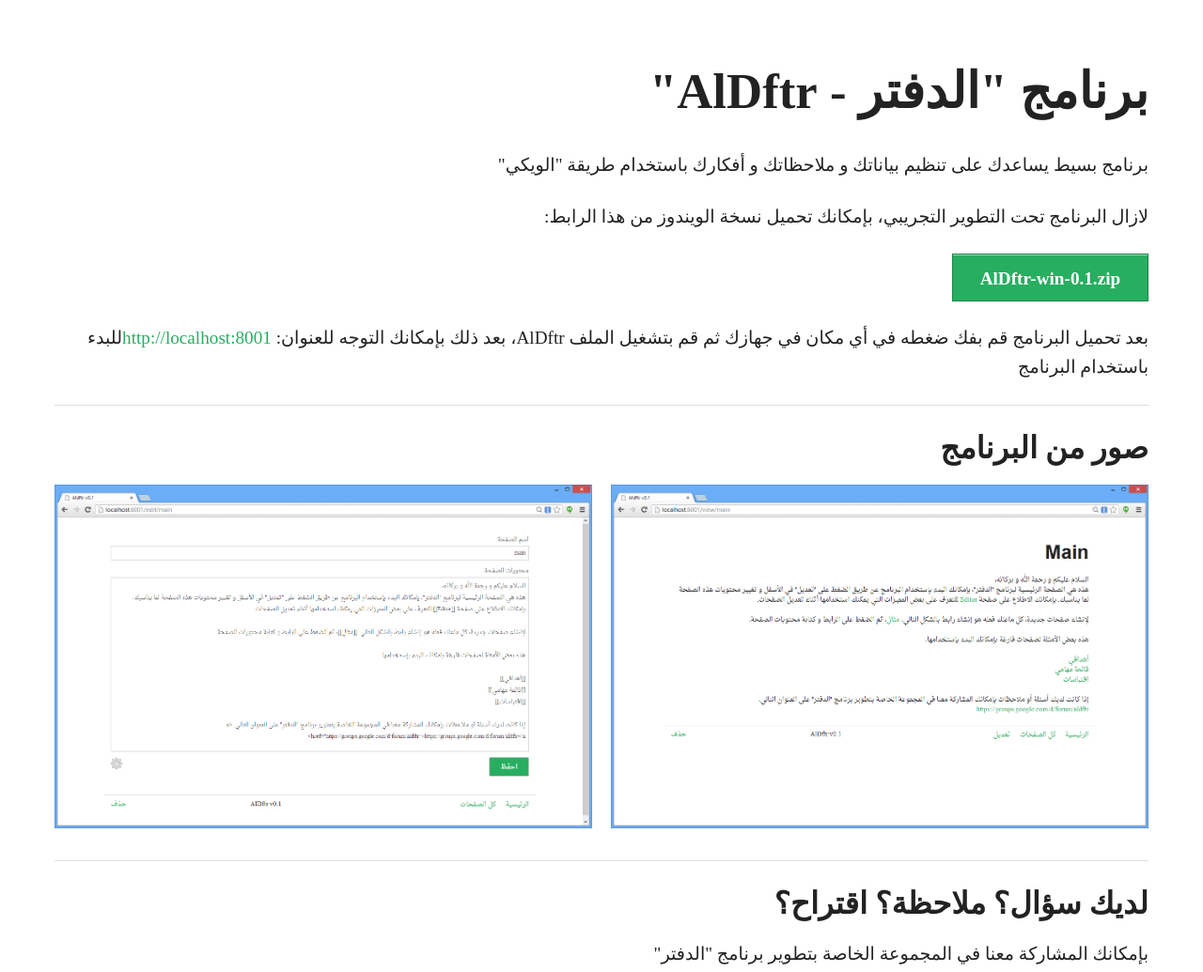
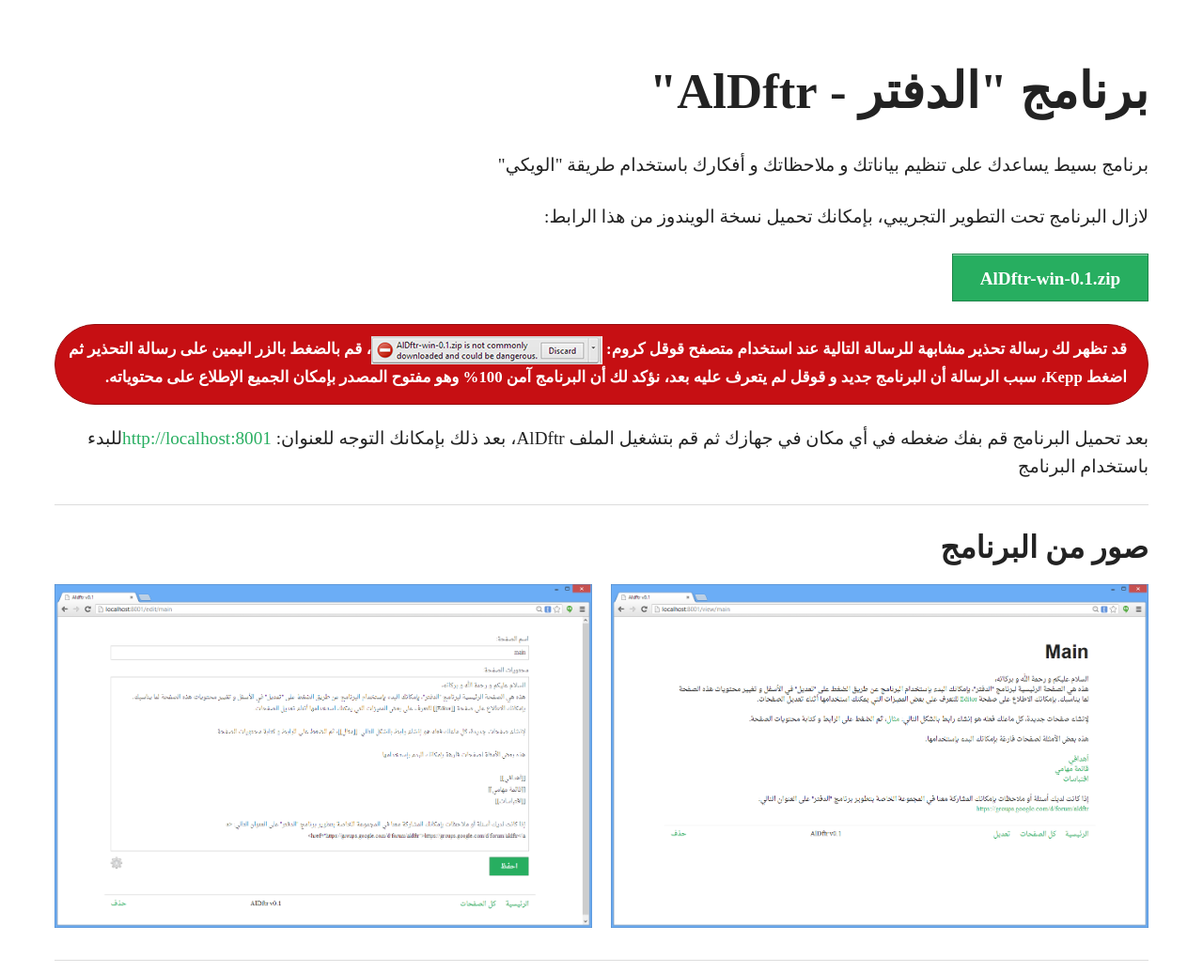
Before and after one commit to mznmel/AlDftr, a plain HTML site: page alDftr.com/index.html in a window 1280 px wide. Shown: the top 1035 px of the page at 94% size. Drawn offline with Linux system fonts and the light colour scheme; a web font is replaced by a local one.

Commit message:
Added explanation for Google Chorme alert

```diff
--- a/alDftr.com/index.html
+++ b/alDftr.com/index.html
@@ -16,6 +16,9 @@
         <p>برنامج بسيط يساعدك على تنظيم بياناتك و ملاحظاتك و أفكارك باستخدام طريقة "الويكي"</p>
         <p>لازال البرنامج تحت التطوير التجريبي، بإمكانك تحميل نسخة الويندوز من هذا الرابط:</p>
         <a class="button" href="http://aldftr.com/bin-dist/win/AlDftr-win-0.1.zip">AlDftr-win-0.1.zip</a>
+        <div class="alert-box alert round">
+            قد تظهر لك رسالة تحذير مشابهة للرسالة التالية عند استخدام متصفح قوقل كروم: <img src="static/google-chrome-alert.png">، قم بالضغط بالزر اليمين على رسالة التحذير ثم اضغط Kepp، سبب الرسالة أن البرنامج جديد و قوقل لم يتعرف عليه بعد، نؤكد لك أن البرنامج آمن 100% وهو مفتوح المصدر بإمكان الجميع الإطلاع على محتوياته.
+        </div>
         <p>بعد تحميل البرنامج قم بفك ضغطه في أي مكان في جهازك ثم قم بتشغيل الملف AlDftr، بعد ذلك بإمكانك التوجه للعنوان: <a href="http://localhost:8001">http://localhost:8001</a>للبدء باستخدام البرنامج</p>
         <hr>
 
```
Also changed, not shown: alDftr.com/static/google-chrome-alert.png (added).
